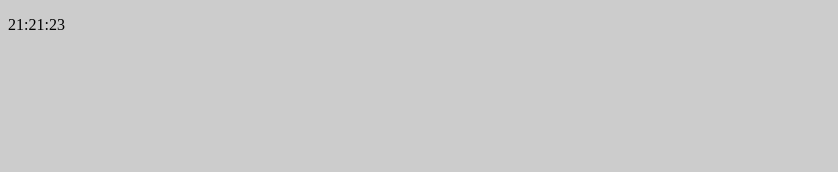
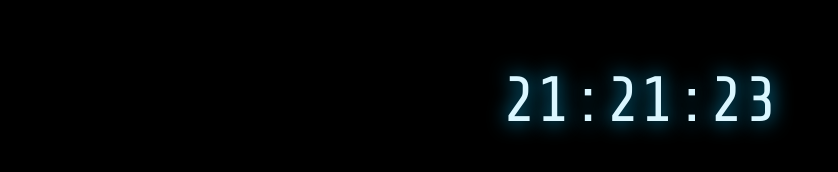
Before and after one commit to ndjndj/scrByElectron, a plain HTML site: page sample/index.html in a window 1280 px wide. Shown: the whole page, without its empty margins (0-838 px from the left). Drawn offline with nearby package versions, Linux system fonts and the light colour scheme.

Commit message:
Update index.html

```diff
--- a/sample/index.html
+++ b/sample/index.html
@@ -4,13 +4,25 @@
     <meta charset="UTF-8">
     <meta name="viewport" content="width=device-width, initial-scale=1.0">
     <title>scr</title>
+    <link href="https://fonts.googleapis.com/css2?family=Share+Tech+Mono&display=swap" rel="stylesheet">
 </head>
 <body>
     <style>
         body {
-            background-color: #CCCCCC;
+            background-color: #000000;
         }
 
+        #clock {
+            font-family: "Share Tech Mono", monospace;
+            text-align: center;
+            font-size: 400%;
+            text-shadow: 0 0 20px rgba(10, 175, 230, 1), 0 0 20px rgba(10, 175, 230, 0);
+            color: #daf6ff;
+        }
+        .clock-wrapper {
+            text-align: center;
+
+        }
     </style>
     <script>
         function setClock(){
```
